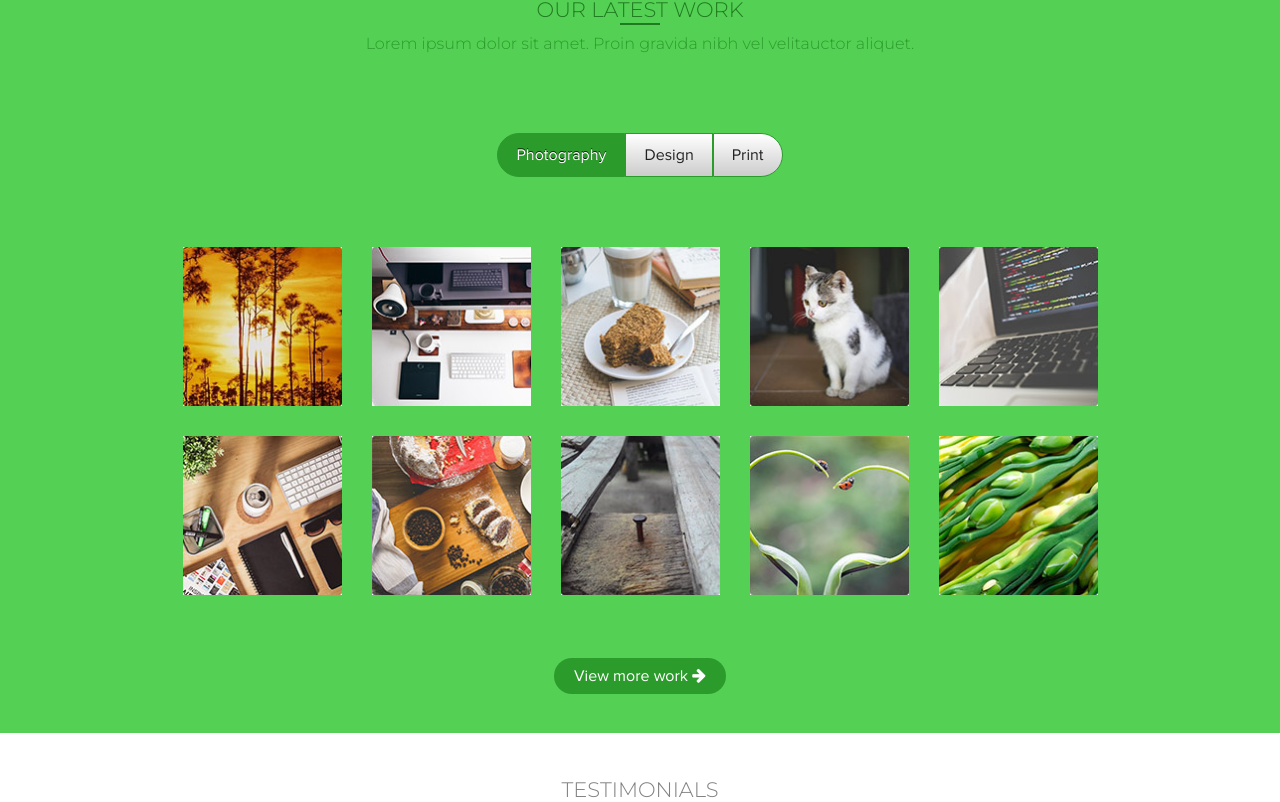
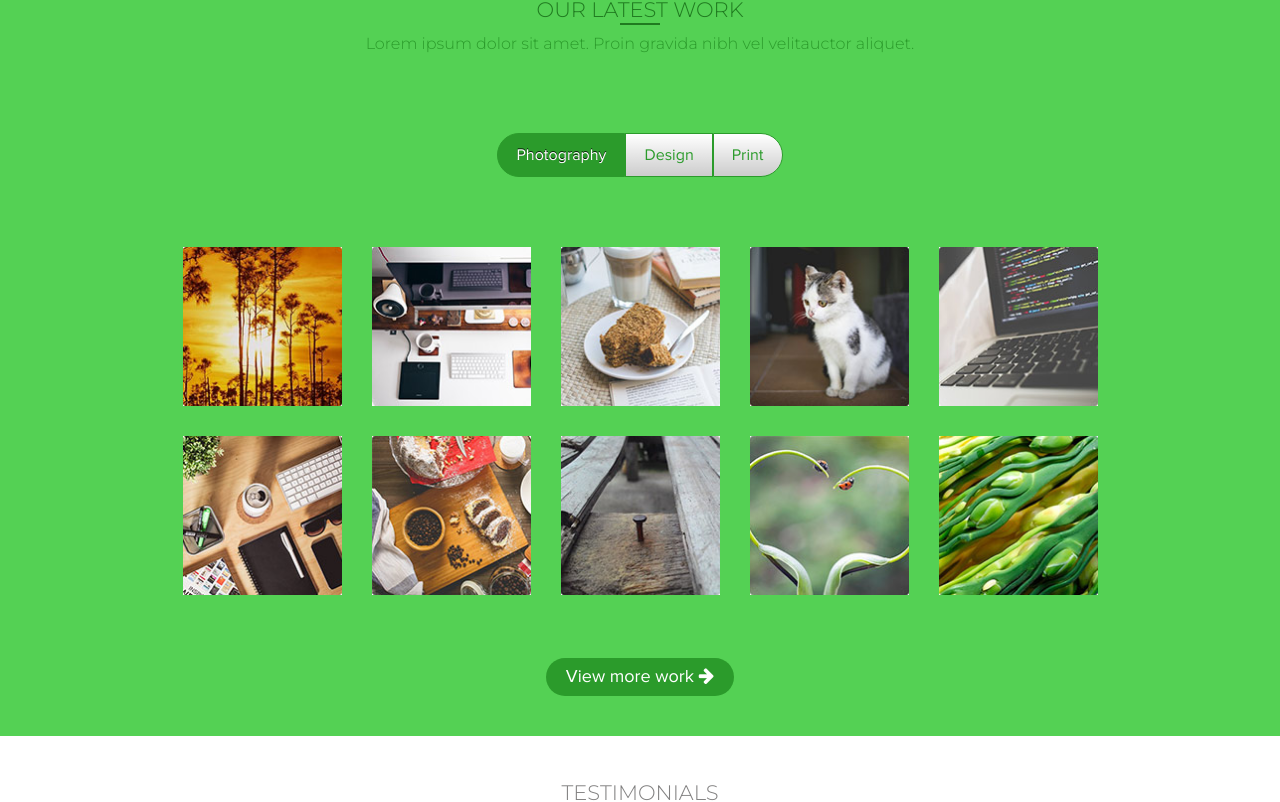
Before and after one commit to mo-nir/switch-html, a plain HTML site: page index.html in a window 1280 px wide. Shown: the part 1338-2140 px from the top of the page. Drawn offline with Linux system fonts and the light colour scheme; files whose address does not match are found by name.

Commit message:
completed css job in our latest work area

```diff
--- a/css/style-1.css
+++ b/css/style-1.css
@@ -268,7 +268,7 @@
     .vw-more-wrk-butn{
         background: #2b9b2b;
         font-family: ProximaNova-Regular;
-        font-size: 16px;
+        font-size: 18px;
         padding: 10px 20px;
     }
     /* ---- button ---- */
@@ -280,10 +280,14 @@
       border: 1px solid #2b9b2b;
       border-radius: 7px;
       background-image: linear-gradient( to bottom, hsla(0, 0%, 0%, 0), hsla(0, 0%, 0%, 0.2) );
-      color: #222;
+      color: #fff;
       font-family: ProximaNova-Regular;
       font-size: 16px;
       cursor: pointer;
+    }
+
+    .button:not(:first-child){
+        color: #2b9b2b;
     }
     .button:focus {
         outline: none;
```
